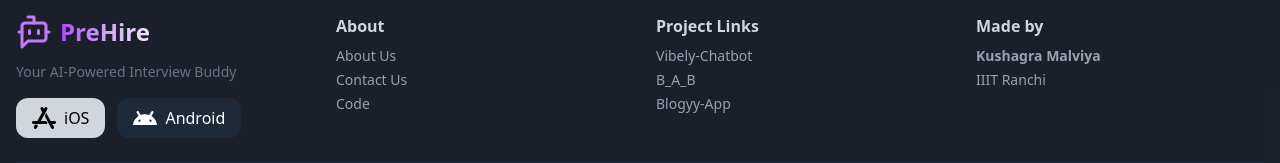
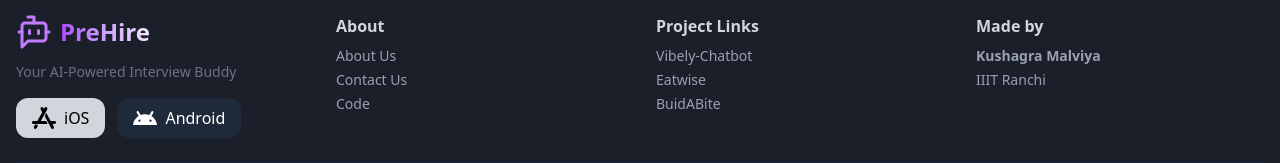
Before and after one commit to Kushagra395/PreHire_AI_Interviewer, a React (Vite) app: page / in a window 1280 px wide. Shown: the part 1942-2105 px from the top of the page. Built offline with nearby package versions, Linux system fonts and the light colour scheme; no server answers; the database is empty.

Commit message:
link updated

```diff
--- a/src/components/footer.jsx
+++ b/src/components/footer.jsx
@@ -125,10 +125,10 @@ const Footer = () => {
                 <a href="https://vibely-fymd.onrender.com/login">Vibely-Chatbot</a>
               </li>
               <li className="hover:text-gray-600">
-                <a href="#">B_A_B</a>
+                 <a href="https://eat-wise-restro-booking-assignment.vercel.app/">Eatwise</a>
               </li>
               <li className="hover:text-gray-600">
-                <a href="#">Blogyy-App</a>
+                <a href="https://build-a-bite-yjwj.vercel.app/">BuidABite</a>
               </li>
             </ul>
           </div>
@@ -137,7 +137,7 @@ const Footer = () => {
             <h3 className="font-semibold text-gray-300 mb-2">Made by</h3>
             <div className="text-sm text-gray-400 leading-relaxed">
               <ul className="space-y-1 text-sm text-gray-400">
-                <li className="font-bold hover:text-gray-600"><a href="#">Kushagra Malviya</a></li>
+                <li className="font-bold hover:text-gray-600"><a href="https://kushagra-portfolio-eta.vercel.app/">Kushagra Malviya</a></li>
                 <li className="hover:text-gray-600"><a href="https://iiitranchi.ac.in/">IIIT Ranchi</a></li>
               </ul>
             </div>
```
